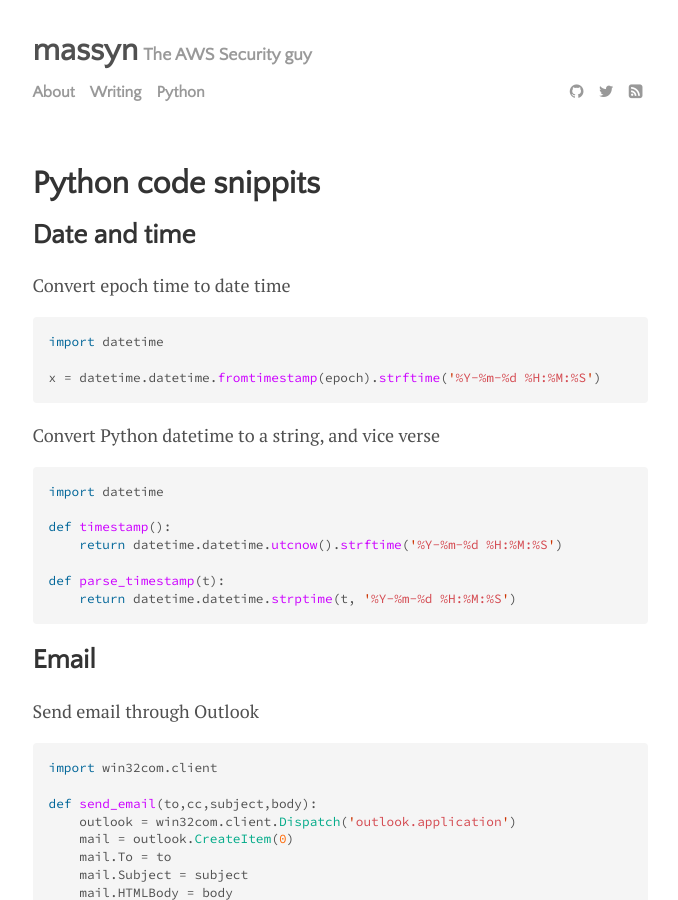
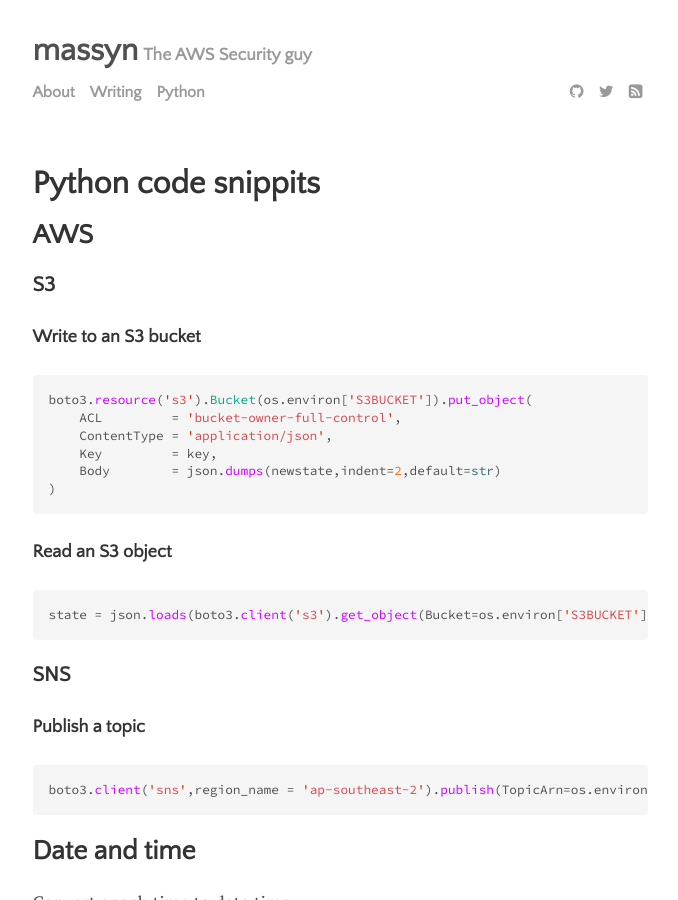
Before and after one commit to massyn/massyn.github.io, a Jekyll site: the page built from menu/python.md, in a window 1280 px wide and 900 px high. Shown: the whole window, without its empty margins (300-978 px from the left). Built offline with Jekyll 4.4.1, drawn with Linux system fonts in a browser that asks for light colours.

Commit message:
Update python.md

````diff
--- a/menu/python.md
+++ b/menu/python.md
@@ -3,6 +3,34 @@
 title: Python code snippits
 permalink: /python
 ---
+
+## AWS
+
+### S3
+
+#### Write to an S3 bucket
+```python
+boto3.resource('s3').Bucket(os.environ['S3BUCKET']).put_object(
+    ACL         = 'bucket-owner-full-control',
+    ContentType = 'application/json',
+    Key         = key,
+    Body        = json.dumps(newstate,indent=2,default=str)
+)
+```
+
+#### Read an S3 object
+
+```python
+state = json.loads(boto3.client('s3').get_object(Bucket=os.environ['S3BUCKET'], Key=key)['Body'].read().decode('utf-8'))
+```
+
+### SNS
+
+#### Publish a topic
+
+```python
+boto3.client('sns',region_name = 'ap-southeast-2').publish(TopicArn=os.environ['MonitorTopicSNS'],Message = msg, Subject = subject)
+```
 
 ## Date and time
 
````
